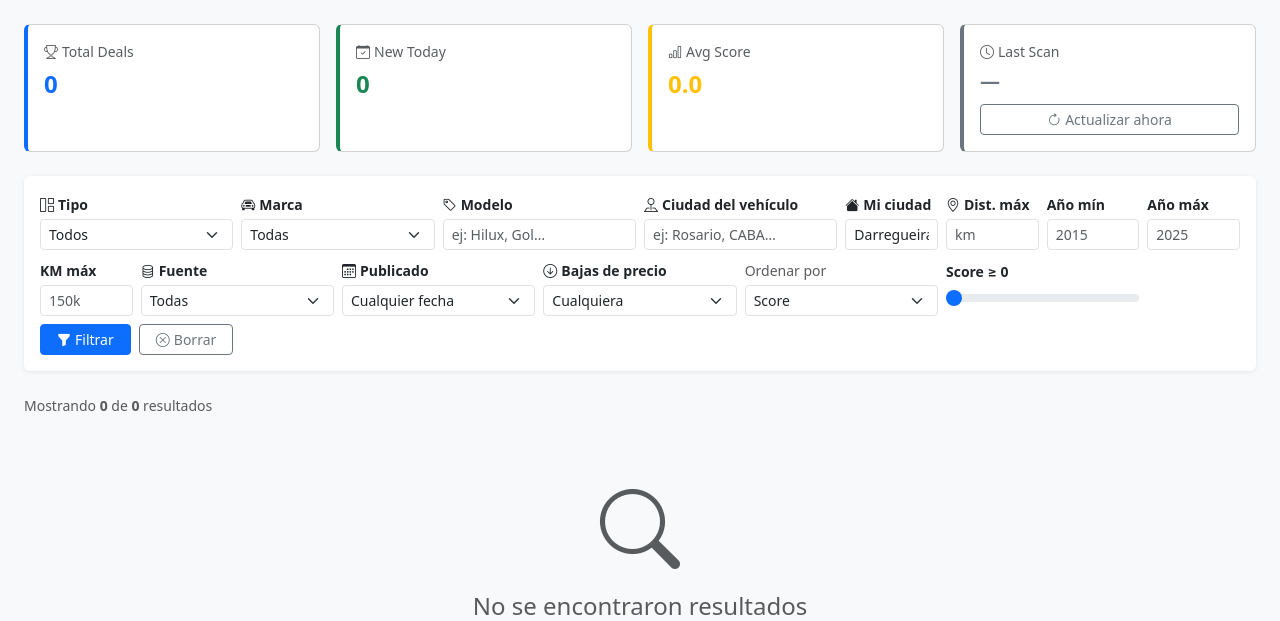
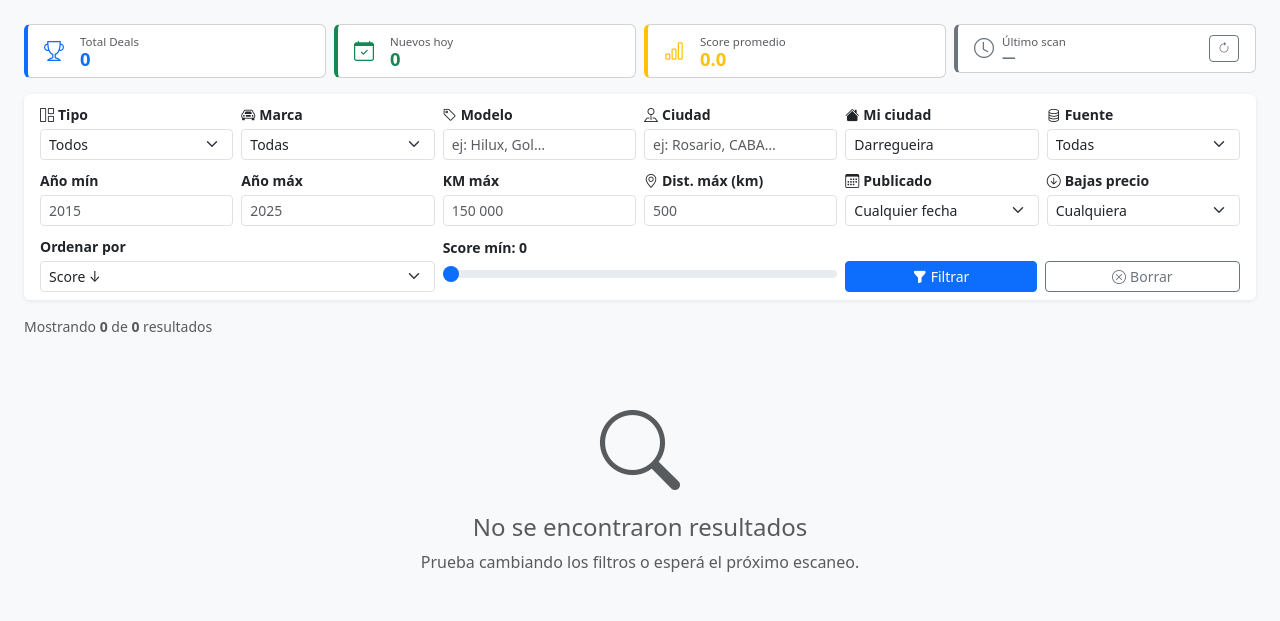
Before and after one commit to kde2687/car-deal-bot, a Flask app: page / in a window 1280 px wide. Shown: the part 57-678 px from the top of the page. Run offline with Flask 3, Linux system fonts and the light colour scheme.

Commit message:
feat: SUV filter, compact stat boxes, clean 3-row filter layout
- Add SUV type to vehicle filter (RAV4, Tucson, Sportage, Renegade,
  Tiguan, Duster, Tracker, CR-V, SW4, Prado, etc.)
- Stat boxes: compact horizontal layout with icon+number, much shorter
- Scan button reduced to icon-only in stat box corner
- Filter bar: clean 3 rows of 6 equal cols each (all col-md-2)
  Row 1: Tipo | Marca | Modelo | Ciudad | Mi ciudad | Fuente
  Row 2: Año mín | Año máx | KM máx | Dist. | Publicado | Bajas
  Row 3: Ordenar(4) | Score(4) | Botones(4)
- All rows align perfectly vertically on desktop

Co-Authored-By: Claude Sonnet 4.6 <noreply@anthropic.com>

```diff
--- a/dashboard/app.py
+++ b/dashboard/app.py
@@ -59,13 +59,31 @@ def create_app() -> Flask:
             return jsonify({"error": "unauthorized"}), 401
         return None
 
-    # Pickup keywords matched against model + title for vehicle_type filter
+    # Keywords matched against model + title for vehicle_type filter
     _PICKUP_KEYWORDS = [
         "hilux", "ranger", "amarok", "frontier", "s10", "montana",
         "saveiro", "triton", "l200", "strada", "toro", "tacoma",
         "f-150", "f150", "ram 1500", "ram1500", "colorado", "canyon",
         "ridgeline", "pickup", "pick-up", "pick up",
         "doble cabina", "cabina doble", "cabina simple",
+    ]
+    _SUV_KEYWORDS = [
+        "sw4", "prado", "land cruiser", "landcruiser", "4runner",
+        "rav4", "fortuner",
+        "x-trail", "xtrail", "kicks", "qashqai", "murano", "pathfinder",
+        "tucson", "santa fe", "santafe", "ix35", "creta", "venue",
+        "sportage", "sorento", "seltos",
+        "duster", "koleos", "kadjar",
+        "tracker", "trailblazer", "captiva", "tahoe", "equinox",
+        "renegade", "compass", "grand cherokee", "grandcherokee", "wrangler",
+        "tiguan", "taos", "t-cross", "tcross", "t-roc", "troc",
+        "2008 ", "3008", "5008",
+        "c3 aircross", "c5 aircross",
+        "cr-v", "crv", "hr-v", "hrv",
+        "outlander", "asx", "eclipse cross",
+        "vitara", "s-cross", "jimny",
+        "territory", "ecosport", "bronco", "explorer", "edge",
+        "pilot", "passport",
     ]
 
     def _apply_filters(query, brand, model, city, source, origin_city, min_year, max_year, max_km, min_score, max_distance, new_today=False, since="", min_price_drops=None, sort=None, vehicle_type=None):
@@ -77,16 +95,23 @@ def create_app() -> Flask:
                 Listing.title.ilike(f"%{kw}%") for kw in _PICKUP_KEYWORDS
             ]
             query = query.filter(or_(*pickup_conds))
+        elif vehicle_type == "suv":
+            suv_conds = [
+                Listing.model.ilike(f"%{kw}%") for kw in _SUV_KEYWORDS
+            ] + [
+                Listing.title.ilike(f"%{kw}%") for kw in _SUV_KEYWORDS
+            ]
+            query = query.filter(or_(*suv_conds))
         elif vehicle_type == "auto":
-            # Exclude pickups: model AND title don't match any pickup keyword
-            not_pickup_conds = [
-                ~Listing.model.ilike(f"%{kw}%") for kw in _PICKUP_KEYWORDS
+            # Exclude pickups and SUVs
+            exclude_kws = _PICKUP_KEYWORDS + _SUV_KEYWORDS
+            not_conds = [
+                ~Listing.model.ilike(f"%{kw}%") for kw in exclude_kws
             ] + [
-                ~Listing.title.ilike(f"%{kw}%") for kw in _PICKUP_KEYWORDS
+                ~Listing.title.ilike(f"%{kw}%") for kw in exclude_kws
             ]
-            query = query.filter(and_(*not_pickup_conds))
+            query = query.filter(and_(*not_conds))
         elif vehicle_type == "moto":
-            # No motorcycles scraped yet — return nothing
             query = query.filter(Listing.id == None)
         if brand:
             query = query.filter(Listing.brand.ilike(f"%{brand}%"))
--- a/dashboard/templates/index.html
+++ b/dashboard/templates/index.html
@@ -127,42 +127,56 @@
   <div class="container-fluid px-4">
 
     <!-- Stats Row -->
-    <div class="row g-3 mb-4">
+    <div class="row g-2 mb-3">
       <div class="col-6 col-md-3">
-        <div class="card stat-card h-100">
-          <div class="card-body py-3">
-            <div class="text-muted small mb-1"><i class="bi bi-trophy me-1"></i>Total Deals</div>
-            <div class="fs-4 fw-bold text-primary">{{ total }}</div>
+        <div class="card stat-card">
+          <div class="card-body py-2 px-3 d-flex align-items-center gap-3">
+            <i class="bi bi-trophy text-primary fs-5"></i>
+            <div>
+              <div class="text-muted" style="font-size:.72rem">Total Deals</div>
+              <div class="fw-bold text-primary lh-1" style="font-size:1.15rem">{{ total }}</div>
+            </div>
           </div>
         </div>
       </div>
       <div class="col-6 col-md-3">
         <a href="{% if filters.new_today %}?{% else %}?new_today=1{% endif %}" class="text-decoration-none">
-          <div class="card stat-card h-100" style="border-left-color: #198754;{% if filters.new_today %} background:#f0fff4; border:2px solid #198754!important;{% endif %}">
-            <div class="card-body py-3">
-              <div class="text-muted small mb-1"><i class="bi bi-calendar-check me-1"></i>New Today {% if filters.new_today %}<span class="badge bg-success ms-1">✓</span>{% endif %}</div>
-              <div class="fs-4 fw-bold text-success">{{ new_today }}</div>
+          <div class="card stat-card{% if filters.new_today %} border-success{% endif %}" style="border-left-color:#198754">
+            <div class="card-body py-2 px-3 d-flex align-items-center gap-3">
+              <i class="bi bi-calendar-check text-success fs-5"></i>
+              <div>
+                <div class="text-muted" style="font-size:.72rem">Nuevos hoy {% if filters.new_today %}<span class="badge bg-success" style="font-size:.6rem">✓</span>{% endif %}</div>
+                <div class="fw-bold text-success lh-1" style="font-size:1.15rem">{{ new_today }}</div>
+              </div>
             </div>
           </div>
         </a>
       </div>
       <div class="col-6 col-md-3">
-        <div class="card stat-card h-100" style="border-left-color: #ffc107;">
-          <div class="card-body py-3">
-            <div class="text-muted small mb-1"><i class="bi bi-bar-chart me-1"></i>Avg Score</div>
-            <div class="fs-4 fw-bold text-warning">{{ avg_score }}</div>
+        <div class="card stat-card" style="border-left-color:#ffc107">
+          <div class="card-body py-2 px-3 d-flex align-items-center gap-3">
+            <i class="bi bi-bar-chart text-warning fs-5"></i>
+            <div>
+              <div class="text-muted" style="font-size:.72rem">Score promedio</div>
+              <div class="fw-bold text-warning lh-1" style="font-size:1.15rem">{{ avg_score }}</div>
+            </div>
           </div>
         </div>
       </div>
       <div class="col-6 col-md-3">
-        <div class="card stat-card h-100" style="border-left-color: #6c757d;">
-          <div class="card-body py-3">
-            <div class="text-muted small mb-1"><i class="bi bi-clock me-1"></i>Last Scan</div>
-            <div class="fs-5 fw-semibold text-secondary mb-2">
-              {% if last_updated %}{{ last_updated | time_ago }}{% else %}—{% endif %}
+        <div class="card stat-card" style="border-left-color:#6c757d">
+          <div class="card-body py-2 px-3 d-flex align-items-center justify-content-between gap-2">
+            <div class="d-flex align-items-center gap-2">
+              <i class="bi bi-clock text-secondary fs-5"></i>
+              <div>
+                <div class="text-muted" style="font-size:.72rem">Último scan</div>
+                <div class="fw-semibold text-secondary lh-1" style="font-size:.85rem">
+                  {% if last_updated %}{{ last_updated | time_ago }}{% else %}—{% endif %}
+                </div>
+              </div>
             </div>
-            <button id="scanBtn" onclick="triggerScan()" class="btn btn-outline-secondary btn-sm w-100">
-              <i class="bi bi-arrow-clockwise me-1"></i>Actualizar ahora
+            <button id="scanBtn" onclick="triggerScan()" class="btn btn-outline-secondary btn-sm flex-shrink-0" style="font-size:.75rem;padding:.2rem .5rem">
+              <i class="bi bi-arrow-clockwise"></i>
             </button>
           </div>
         </div>
@@ -170,16 +184,17 @@
     </div>
 
     <!-- Filter Bar -->
-    <div class="card filter-card mb-4">
-      <div class="card-body">
+    <div class="card filter-card mb-3">
+      <div class="card-body py-2 px-3">
         <form method="GET" action="{{ '/' if view == 'deals' else '/all' }}" class="row g-2 align-items-end">
 
-          <!-- ── ROW 1 (12 cols): Tipo(2) Marca(2) Modelo(2) Ciudad(2) MiCiudad(1) Dist(1) AñoMin(1) AñoMax(1) KMmax ── -->
+          <!-- ── ROW 1: Tipo | Marca | Modelo | Ciudad | Mi ciudad | Fuente ── -->
           <div class="col-6 col-md-2">
             <label class="form-label small fw-semibold mb-1"><i class="bi bi-grid-1x2 me-1"></i>Tipo</label>
             <select name="vehicle_type" class="form-select form-select-sm" onchange="this.form.submit()">
-              <option value=""    {{ 'selected' if not filters.vehicle_type }}>Todos</option>
+              <option value=""       {{ 'selected' if not filters.vehicle_type }}>Todos</option>
               <option value="auto"   {{ 'selected' if filters.vehicle_type == 'auto' }}>🚗 Autos</option>
+              <option value="suv"    {{ 'selected' if filters.vehicle_type == 'suv' }}>🚙 SUVs</option>
               <option value="pickup" {{ 'selected' if filters.vehicle_type == 'pickup' }}>🛻 Pick-ups</option>
               <option value="moto"   {{ 'selected' if filters.vehicle_type == 'moto' }}>🏍️ Motos</option>
             </select>
@@ -202,7 +217,7 @@
           </div>
 
           <div class="col-6 col-md-2">
-            <label class="form-label small fw-semibold mb-1"><i class="bi bi-pin-map me-1"></i>Ciudad del vehículo</label>
+            <label class="form-label small fw-semibold mb-1"><i class="bi bi-pin-map me-1"></i>Ciudad</label>
             <input type="text" name="city" class="form-control form-control-sm"
                    placeholder="ej: Rosario, CABA…" value="{{ filters.city }}"
                    list="cityList" autocomplete="off" />
@@ -211,7 +226,7 @@
             </datalist>
           </div>
 
-          <div class="col-6 col-md-1">
+          <div class="col-6 col-md-2">
             <label class="form-label small fw-semibold mb-1"><i class="bi bi-house-fill me-1"></i>Mi ciudad</label>
             <input type="text" name="origin_city" class="form-control form-control-sm"
                    value="{{ filters.origin_city or 'Darregueira' }}"
@@ -221,32 +236,6 @@
             </datalist>
           </div>
 
-          <div class="col-3 col-md-1">
-            <label class="form-label small fw-semibold mb-1"><i class="bi bi-geo-alt me-1"></i>Dist. máx</label>
-            <input type="number" name="max_distance" class="form-control form-control-sm"
-                   placeholder="km" value="{{ filters.max_distance }}" min="0" step="50" />
-          </div>
-
-          <div class="col-3 col-md-1">
-            <label class="form-label small fw-semibold mb-1">Año mín</label>
-            <input type="number" name="min_year" class="form-control form-control-sm"
-                   placeholder="2015" value="{{ filters.min_year }}" min="1990" max="2030" />
-          </div>
-
-          <div class="col-3 col-md-1">
-            <label class="form-label small fw-semibold mb-1">Año máx</label>
-            <input type="number" name="max_year" class="form-control form-control-sm"
-                   placeholder="2025" value="{{ filters.max_year }}" min="1990" max="2030" />
-          </div>
-
-          <div class="col-3 col-md-1">
-            <label class="form-label small fw-semibold mb-1">KM máx</label>
-            <input type="number" name="max_km" class="form-control form-control-sm"
-                   placeholder="150k" value="{{ filters.max_km }}" min="0" step="10000" />
-          </div>
-
-          <!-- ── ROW 2 (12 cols): offset(2) Fuente(2) Publicado(2) Bajas(2) Score(2) Botones(2) ── -->
-          <!-- offset-md-2 makes Fuente start under Modelo, Publicado under Ciudad, etc. -->
           <div class="col-6 col-md-2">
             <label class="form-label small fw-semibold mb-1"><i class="bi bi-database me-1"></i>Fuente</label>
             <select name="source" class="form-select form-select-sm" onchange="this.form.submit()">
@@ -255,6 +244,31 @@
               <option value="kavak"         {{ 'selected' if filters.source == 'kavak' else '' }}>Kavak</option>
               <option value="autocosmos"    {{ 'selected' if filters.source == 'autocosmos' else '' }}>Autocosmos</option>
             </select>
+          </div>
+
+          <!-- ── ROW 2: Año mín | Año máx | KM máx | Dist. | Publicado | Bajas ── -->
+          <div class="col-3 col-md-2">
+            <label class="form-label small fw-semibold mb-1">Año mín</label>
+            <input type="number" name="min_year" class="form-control form-control-sm"
+                   placeholder="2015" value="{{ filters.min_year }}" min="1990" max="2030" />
+          </div>
+
+          <div class="col-3 col-md-2">
+            <label class="form-label small fw-semibold mb-1">Año máx</label>
+            <input type="number" name="max_year" class="form-control form-control-sm"
+                   placeholder="2025" value="{{ filters.max_year }}" min="1990" max="2030" />
+          </div>
+
+          <div class="col-6 col-md-2">
+            <label class="form-label small fw-semibold mb-1">KM máx</label>
+            <input type="number" name="max_km" class="form-control form-control-sm"
+                   placeholder="150 000" value="{{ filters.max_km }}" min="0" step="10000" />
+          </div>
+
+          <div class="col-6 col-md-2">
+            <label class="form-label small fw-semibold mb-1"><i class="bi bi-geo-alt me-1"></i>Dist. máx (km)</label>
+            <input type="number" name="max_distance" class="form-control form-control-sm"
+                   placeholder="500" value="{{ filters.max_distance }}" min="0" step="50" />
           </div>
 
           <div class="col-6 col-md-2">
@@ -269,7 +283,7 @@
           </div>
 
           <div class="col-6 col-md-2">
-            <label class="form-label small fw-semibold mb-1"><i class="bi bi-arrow-down-circle me-1"></i>Bajas de precio</label>
+            <label class="form-label small fw-semibold mb-1"><i class="bi bi-arrow-down-circle me-1"></i>Bajas precio</label>
             <select name="min_price_drops" class="form-select form-select-sm" onchange="this.form.submit()">
               <option value="">Cualquiera</option>
               <option value="1" {{ 'selected' if filters.min_price_drops|string == '1' else '' }}>≥ 1 baja</option>
@@ -278,27 +292,28 @@
             </select>
           </div>
 
-          <div class="col-12 col-md-2">
-            <label class="form-label small text-muted mb-1">Ordenar por</label>
+          <!-- ── ROW 3: Ordenar | Score | Botones ── -->
+          <div class="col-12 col-md-4">
+            <label class="form-label small fw-semibold mb-1">Ordenar por</label>
             <select name="sort" class="form-select form-select-sm" onchange="this.form.submit()">
-              <option value="score_desc" {% if filters.sort == 'score_desc' %}selected{% endif %}>Score</option>
+              <option value="score_desc"    {% if filters.sort == 'score_desc' %}selected{% endif %}>Score ↓</option>
               <option value="discount_desc" {% if filters.sort == 'discount_desc' %}selected{% endif %}>Mayor descuento</option>
-              <option value="price_asc" {% if filters.sort == 'price_asc' %}selected{% endif %}>Menor precio</option>
-              <option value="price_desc" {% if filters.sort == 'price_desc' %}selected{% endif %}>Mayor precio</option>
-              <option value="newest" {% if filters.sort == 'newest' %}selected{% endif %}>Más recientes</option>
+              <option value="price_asc"     {% if filters.sort == 'price_asc' %}selected{% endif %}>Menor precio</option>
+              <option value="price_desc"    {% if filters.sort == 'price_desc' %}selected{% endif %}>Mayor precio</option>
+              <option value="newest"        {% if filters.sort == 'newest' %}selected{% endif %}>Más recientes</option>
             </select>
           </div>
 
-          <div class="col-6 col-md-2">
+          <div class="col-12 col-md-4">
             <label class="form-label small fw-semibold mb-1">
-              Score ≥ <span id="scoreVal">{{ filters.min_score if filters.min_score != '' else '0' }}</span>
+              Score mín: <span id="scoreVal">{{ filters.min_score if filters.min_score != '' else '0' }}</span>
             </label>
             <input type="range" name="min_score" class="form-range"
                    min="0" max="100" value="{{ filters.min_score if filters.min_score != '' else '0' }}"
                    oninput="document.getElementById('scoreVal').textContent = this.value" />
           </div>
 
-          <div class="col-12 col-md-2 d-flex align-items-end gap-2">
+          <div class="col-12 col-md-4 d-flex align-items-end gap-2">
             <button type="submit" class="btn btn-primary btn-sm flex-grow-1">
               <i class="bi bi-funnel-fill me-1"></i>Filtrar
             </button>
```
